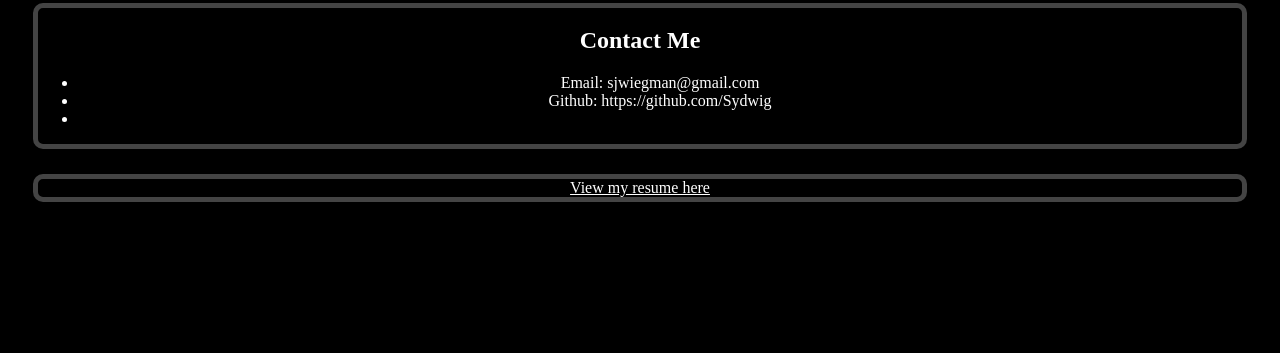
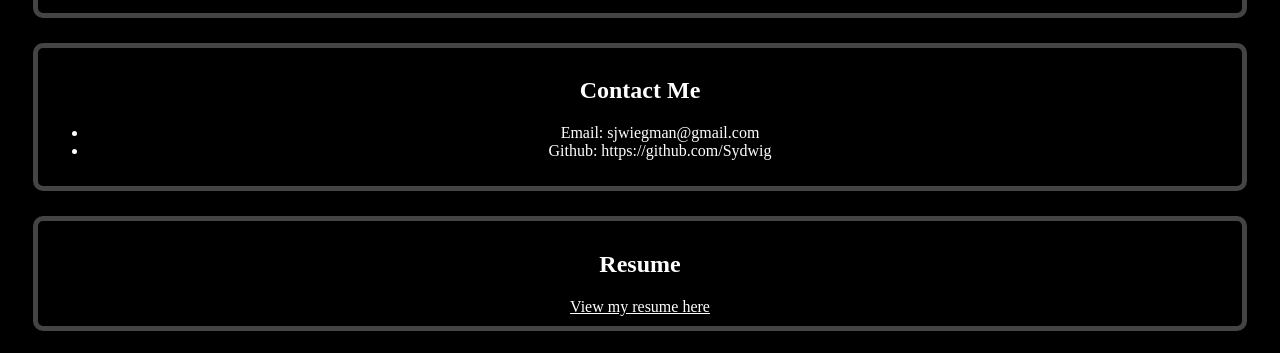
Before and after one commit to Sydwig/Portfolio, a plain HTML site: page index.html in a window 1280 px wide. Shown: the part 1689-2042 px from the top of the page. Before the commit the page ends 1916 px from the top, so only its background shows below. Drawn offline with Linux system fonts and the light colour scheme.

Commit message:
final edits

```diff
--- a/assets/css/style.css
+++ b/assets/css/style.css
@@ -34,5 +34,6 @@ a {
   height: fit-content;
   border: 5px solid rgb(68, 68, 68);
   margin: 25px;
+  padding: 10px;
   border-radius: 10px;
 }
--- a/index.html
+++ b/index.html
@@ -79,13 +79,11 @@
             <li>
                 Github: https://github.com/Sydwig
             </li>
-            <li>
-
-            </li>
            </ul>
         </div>
 
         <div class="container" id="resume">
+            <h2>Resume</h2>
             <a href="https://docs.google.com/document/d/1yN_YYCNr6oRAJFUFARFf1b-fAUEFw9AssljiLe8EnL4/edit">View my
                 resume here</a>
          <div>
```
